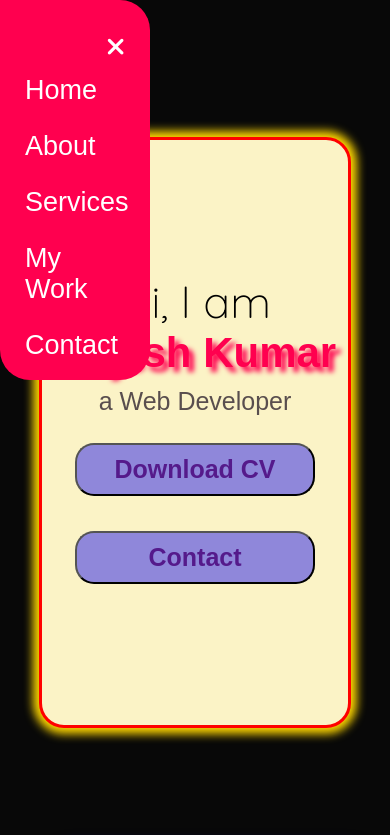
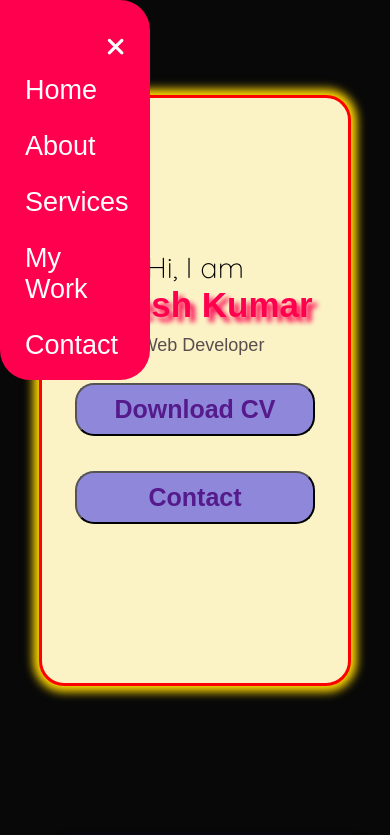
Before and after one commit to understandingRaj/rajcodes, a plain HTML site: page index.html in a window 390 px wide. Shown: the top 835 px of the page. Drawn offline with Linux system fonts and the light colour scheme; grey boxes are pictures that could not be loaded.

Commit message:
Update style.css

```diff
--- a/style.css
+++ b/style.css
@@ -810,14 +810,20 @@ nav ul .fas {
     #about{
       margin-top:60px;
     }
+    .header-text {
+       margin: 50px auto;
+    }
+    .aboutmy{
+      font-size:18px;
+    }
       #header{
         height: 85vh;
       }
       .hello{
-        font-size: 45px;
+        font-size: 29px;
       }
     .name{
-      font-size: 42px;
+      font-size: 35px;
     }
     .button button {
      width: 240px;
```
